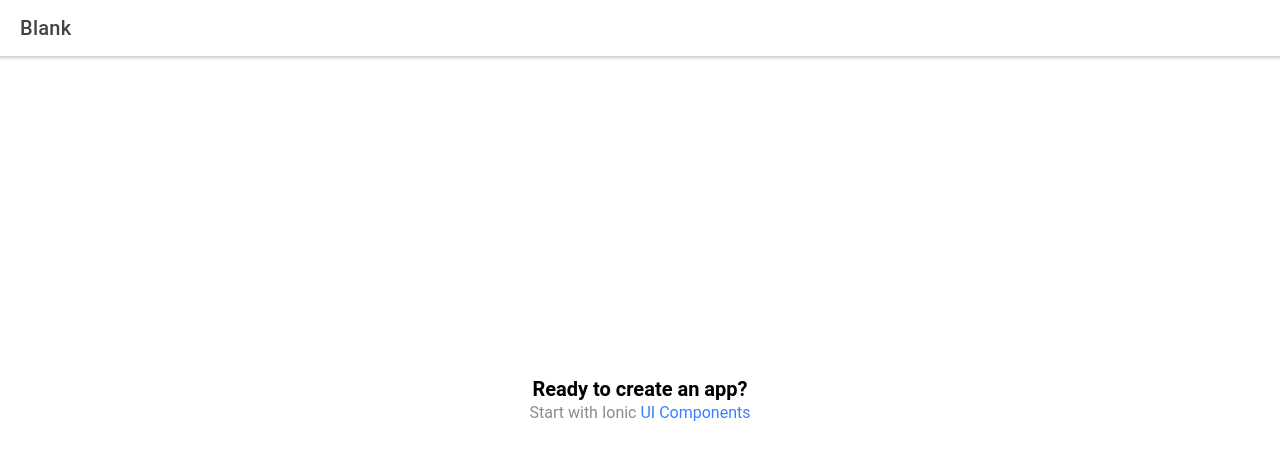
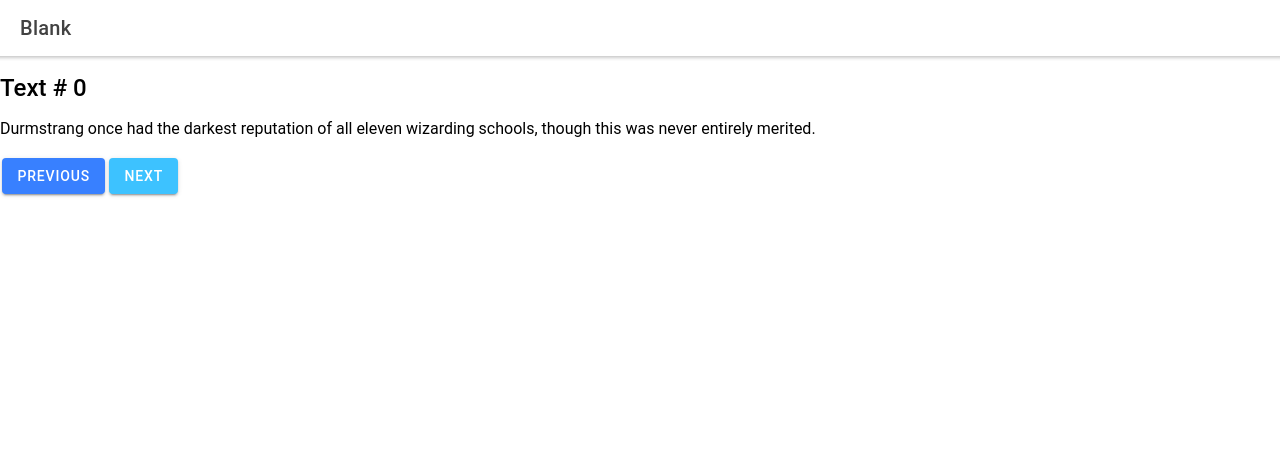
Before and after one commit to ainzzorl/langflipflop, a React (Create React App) app: page /home in a window 1280 px wide. Shown: the top 460 px of the page. Built offline with nearby package versions, Linux system fonts and the light colour scheme.

Commit message:
Add minimal functionality

```diff
--- /dev/null
+++ b/src/components/MyText.tsx
@@ -0,0 +1,81 @@
+import React from 'react';
+import './MyText.css';
+import { throws } from 'assert';
+
+import { IonButton, IonIcon, IonContent } from '@ionic/react';
+
+interface ContainerProps { }
+
+class MyText extends React.Component<{}, { lang: string, texts: any, sentenceIndex: number, title: String }> {
+  constructor(props: any) {
+    super(props);
+    this.state = {
+      lang: 'en',
+      texts:
+        [
+          {
+            'en': 'Durmstrang once had the darkest reputation of all eleven wizarding schools, though this was never entirely merited.',
+            'es': 'Durmstrang alguna vez tuvo la reputación más oscura de las once escuelas mágicas, aunque esto nunca fue completamente merecido.'
+          },
+          {
+            'en': 'It is true that Durmstrang, which has turned out many truly great witches and wizards, has twice in its history fallen under the stewardship of wizards of dubious allegiance or nefarious intent, and that it has one infamous ex-pupil.',
+            'es': 'Es cierto que Durmstrang, que ha resultado ser muchas brujas y magos verdaderamente grandiosos, ha caído dos veces en su historia bajo la dirección de magos de dudosa lealtad o nefastas intenciones, y que tiene un exalumno infame.'
+          },
+          {
+            'en': 'The first of these unhappy men, Harfang Munter, took over the school shortly after the mysterious death of its founder, the great Bulgarian witch Nerida Vulchanova.',
+            'es': 'El primero de estos infelices hombres, Harfang Munter, se hizo cargo de la escuela poco después de la misteriosa muerte de su fundadora, la gran bruja búlgara Nerida Vulchanova.'
+          }
+        ]
+      ,
+      sentenceIndex: 0,
+      title: 'Durmstrang'
+    };
+
+    this.goToNext = this.goToNext.bind(this);
+    this.goToPrevious = this.goToPrevious.bind(this);
+  }
+
+  goToNext() {
+    console.log("### Going to next!");
+    this.setState(state => ({
+      lang: state.lang,
+      texts: state.texts,
+      sentenceIndex: state.sentenceIndex + 1
+    }));
+  }
+
+  goToPrevious() {
+    this.setState(state => ({
+      lang: state.lang,
+      texts: state.texts,
+      sentenceIndex: state.sentenceIndex - 1
+    }));
+  }
+
+  render() {
+    return <div>
+        <h2>Text # {this.state.sentenceIndex}</h2>
+        <p onClick={ () => {
+          console.log('Old lang: ' + this.state.lang);
+          let newLang;
+          if (this.state.lang === 'en') {
+            newLang = 'es';
+          } else {
+            newLang = 'en';
+          }
+          this.setState({
+            lang: newLang,
+            texts: this.state.texts,
+            sentenceIndex: this.state.sentenceIndex
+          });
+          }
+        }>
+          {this.state.texts[this.state.sentenceIndex][this.state.lang]}
+        </p>
+        <IonButton color="primary" onClick={this.goToPrevious}>  Previous </IonButton>
+        <IonButton color="secondary" onClick={this.goToNext}>  Next </IonButton>
+      </div>;
+  }
+}
+
+export default MyText;
--- a/src/pages/Home.tsx
+++ b/src/pages/Home.tsx
@@ -1,6 +1,7 @@
 import { IonContent, IonHeader, IonPage, IonTitle, IonToolbar } from '@ionic/react';
 import React from 'react';
 import ExploreContainer from '../components/ExploreContainer';
+import MyText from '../components/MyText';
 import './Home.css';
 
 const Home: React.FC = () => {
@@ -17,7 +18,8 @@ const Home: React.FC = () => {
             <IonTitle size="large">Blank</IonTitle>
           </IonToolbar>
         </IonHeader>
-        <ExploreContainer />
+        {/* <ExploreContainer /> */}
+        <MyText />
       </IonContent>
     </IonPage>
   );
```
Also changed, not shown: src/components/MyText.css (added).
